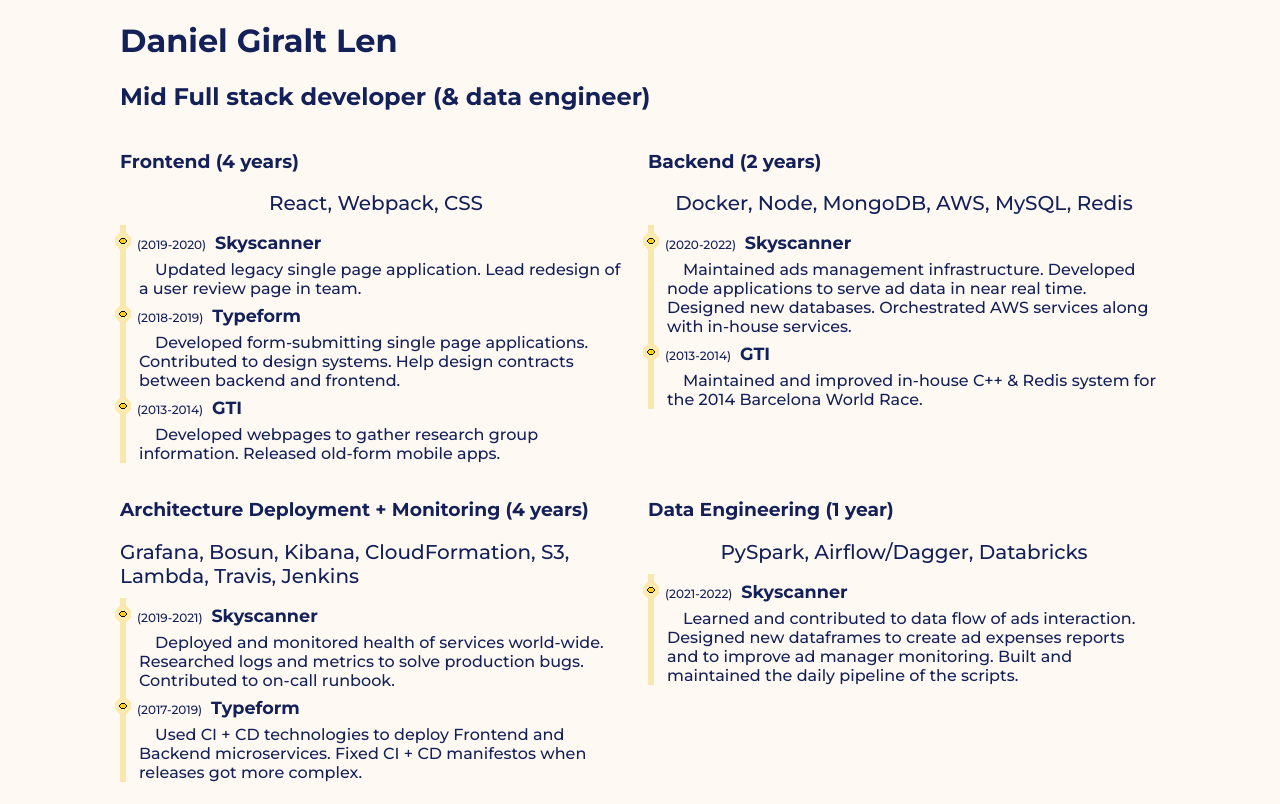
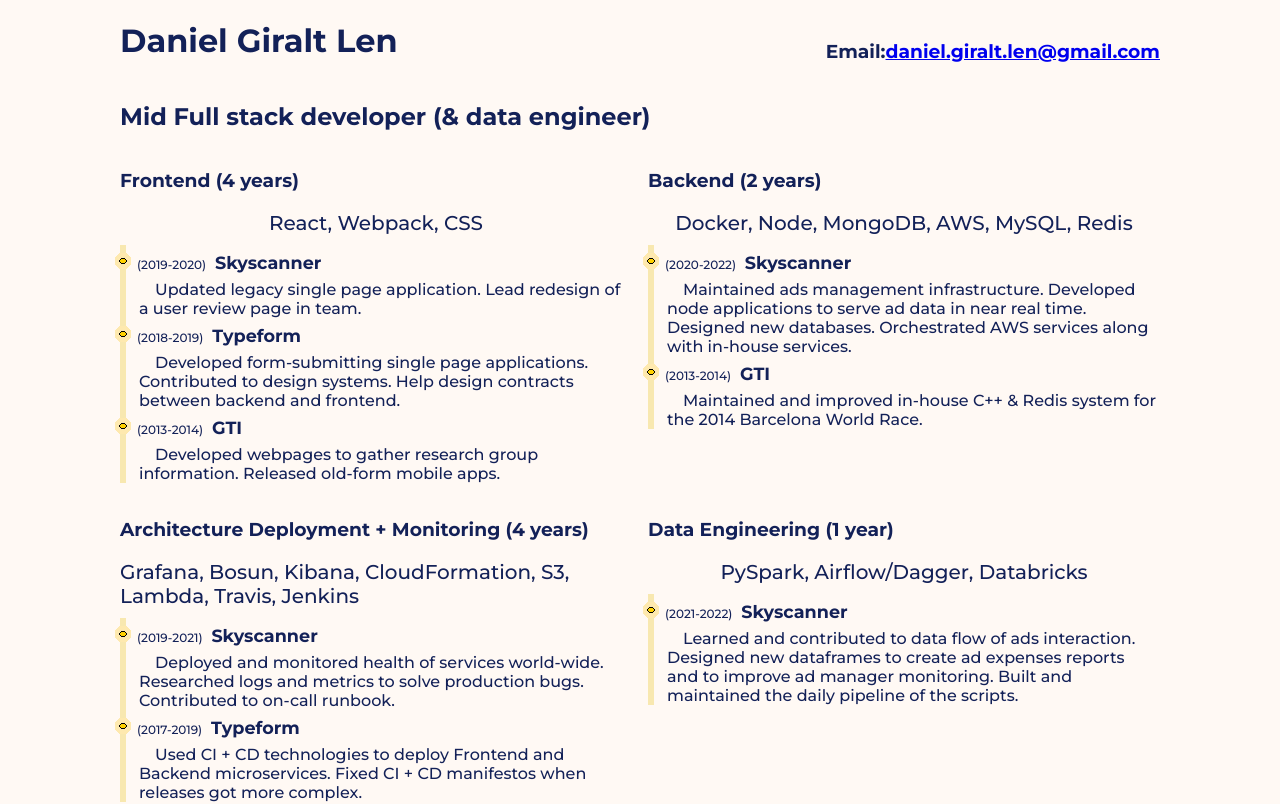
Before and after one commit to daniel-giralt-len/daniel-giralt-len.github.io, a React (Create React App) app: page / in a window 1280 px wide. Shown: the top 804 px of the page. Built offline with nearby package versions, Linux system fonts and the light colour scheme.

Commit message:
add email

```diff
--- a/src/App.js
+++ b/src/App.js
@@ -5,6 +5,7 @@
 import ExperienceList from "./Components/ExperienceList";
 import ExperienceSection from './Components/ExperienceSection';
 import JobDescription from "./Components/JobDescription";
+import PrintFriendlyAnchor from './Components/PrintFriendlyAnchor'
 import Title from "./Components/Title";
 
 const GlobalStyle = createGlobalStyle`
@@ -28,6 +29,15 @@
   }
 `
 
+const TitleLine = styled.div`
+  display: flex;
+  justify-content: space-between;
+`
+
+const EmailWrapper = styled.h3`
+  display: flex;
+  align-items: flex-end;
+`
 
 const CenteredWrapper = styled.div`
   display: flex;
@@ -56,7 +66,13 @@
       <GlobalStyle />
       <CenteredWrapper>
         <CVWrapper>
-            <Title>Daniel Giralt Len</Title>
+            <TitleLine>
+              <Title>Daniel Giralt Len</Title>
+              <EmailWrapper>
+                Email:
+                <PrintFriendlyAnchor href='daniel.giralt.len@gmail.com' underlined>daniel.giralt.len@gmail.com</PrintFriendlyAnchor>
+              </EmailWrapper>
+            </TitleLine>
             <JobDescription>Mid Full stack developer (& data engineer)</JobDescription>
             <ExperienceList>
               {experienceSections.map(section => <ExperienceSection key={section.sectionTitle} {...section} />)}
--- /dev/null
+++ b/src/Components/PrintFriendlyAnchor.js
@@ -0,0 +1,12 @@
+import styled from 'styled-components'
+
+const PrintFriendlyAnchor = styled.a`
+    @media print {
+        &:link, &:visited {
+            ${({underlined}) => underlined ? 'text-decoration: underline;' : 'text-decoration: inherit;'})
+            color: inherit;
+        }
+    }
+`
+
+export default PrintFriendlyAnchor;
--- a/src/Components/TimelineItem.js
+++ b/src/Components/TimelineItem.js
@@ -1,4 +1,5 @@
 import styled from 'styled-components'
+import PrintFriendlyAnchor from './PrintFriendlyAnchor'
 
 const DateWrapper = styled.div`
     font-size: 0.75em;
@@ -23,15 +24,6 @@
     margin-left: 1.5em;
 `
 
-const PrintFriendlyAnchor = styled.a`
-    @media print {
-        &:link, &:visited {
-            text-decoration: inherit;
-            color: inherit;
-        }
-    }
-`
-
 const TimelineItem = ({
     company,
     time,
```
